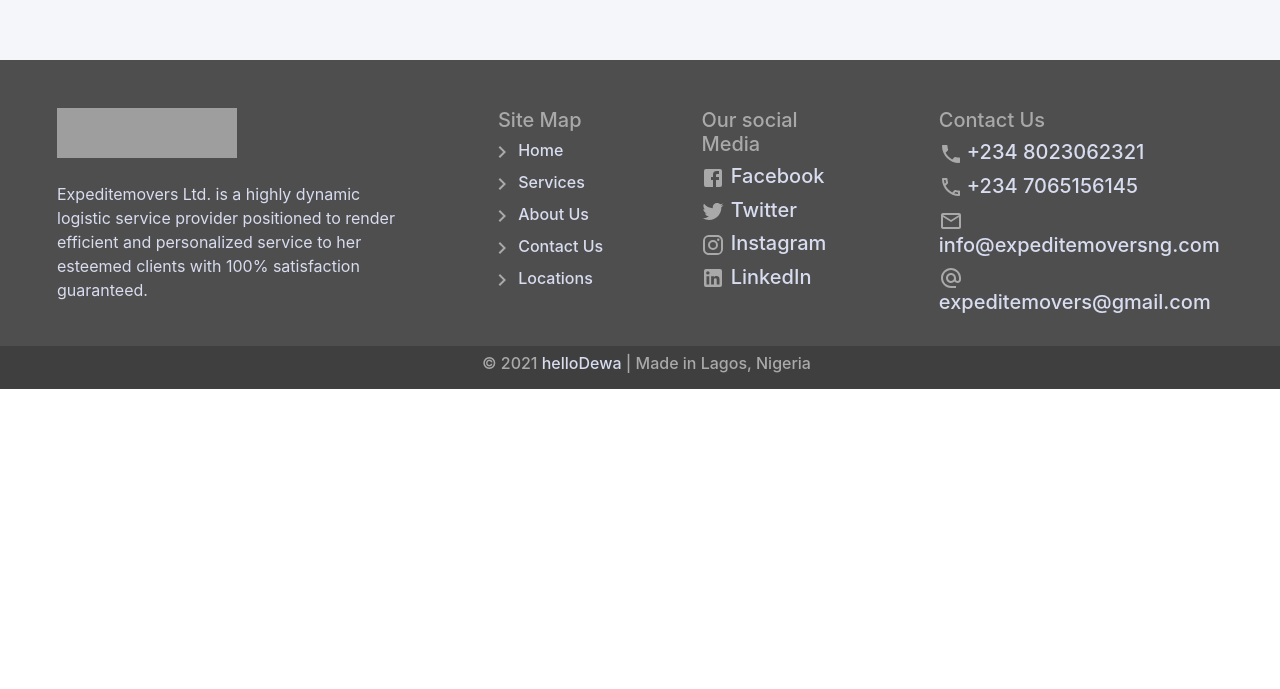
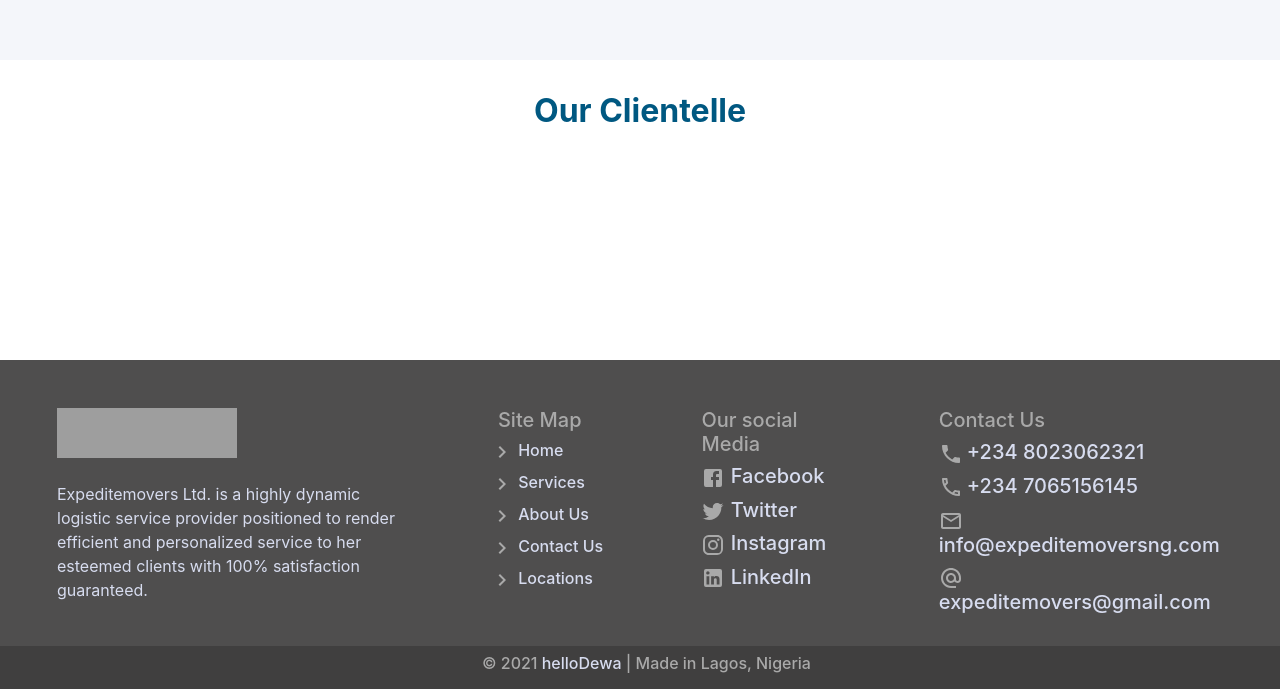
Before and after one commit to Dewalade1/expedite-movers-frontend, a Next.js app: page / in a window 1280 px wide. Shown: the part 1460-2149 px from the top of the page. Before the commit the page ends 1849 px from the top, so only its background shows below. Built offline with nearby package versions, Linux system fonts and the light colour scheme; grey boxes are pictures that could not be loaded.

Commit message:
feat: add client section to home and services

```diff
--- /dev/null
+++ b/component/contents/clientContent.js
@@ -0,0 +1,20 @@
+import React from 'react';
+
+export default function ClientContent () {
+
+    return (
+      <div className="d-flex justify-content-center text-center" id="client-section">
+        <h2 className="primary-title pt-4 mt-2">
+          <b>Our Clientelle</b>
+        </h2>
+        <div>
+          <img src="" alt="" />
+          <img src="" alt="" />
+          <img src="" alt="" />
+          <img src="" alt="" />
+          <img src="" alt="" />
+          <img src="" alt="" />
+        </div>
+      </div>
+    );
+};
--- a/pages/index.js
+++ b/pages/index.js
@@ -1,8 +1,9 @@
 import React from 'react';
 
 import Layout from '../layout/layout';
+import HomeContent from "../component/contents/homeContent";
+import ClientContent from "../component/contents/clientContent";
 import ServicesContent from "../component/contents/servicesContent";
-import HomeContent from '../component/contents/homeContent';
 
 export default function Home() {
 
@@ -10,6 +11,7 @@ export default function Home() {
     <Layout onHomePage>
       <HomeContent/>
       <ServicesContent/>
+      <ClientContent/>
     </Layout>
   );
 }
--- a/pages/services.js
+++ b/pages/services.js
@@ -1,6 +1,7 @@
 import React from 'react';
 
 import Layout from '../layout/layout';
+import ClientContent from "../component/contents/clientContent";
 import ServicesContent from '../component/contents/servicesContent';
 
 export default function Services () {
@@ -16,6 +17,7 @@ export default function Services () {
           </div>
         </header>
         <ServicesContent/>
+        <ClientContent/>
       </Layout>
     );
 };
--- a/styles/globals.css
+++ b/styles/globals.css
@@ -128,6 +128,12 @@ a {
 .home-nav-link:hover::before {
   visibility: visible;
   transform: scaleX(1);
+}
+
+/* CLIENT SECTION */
+
+#client-section {
+  min-height: 300px;
 }
 
 
```
